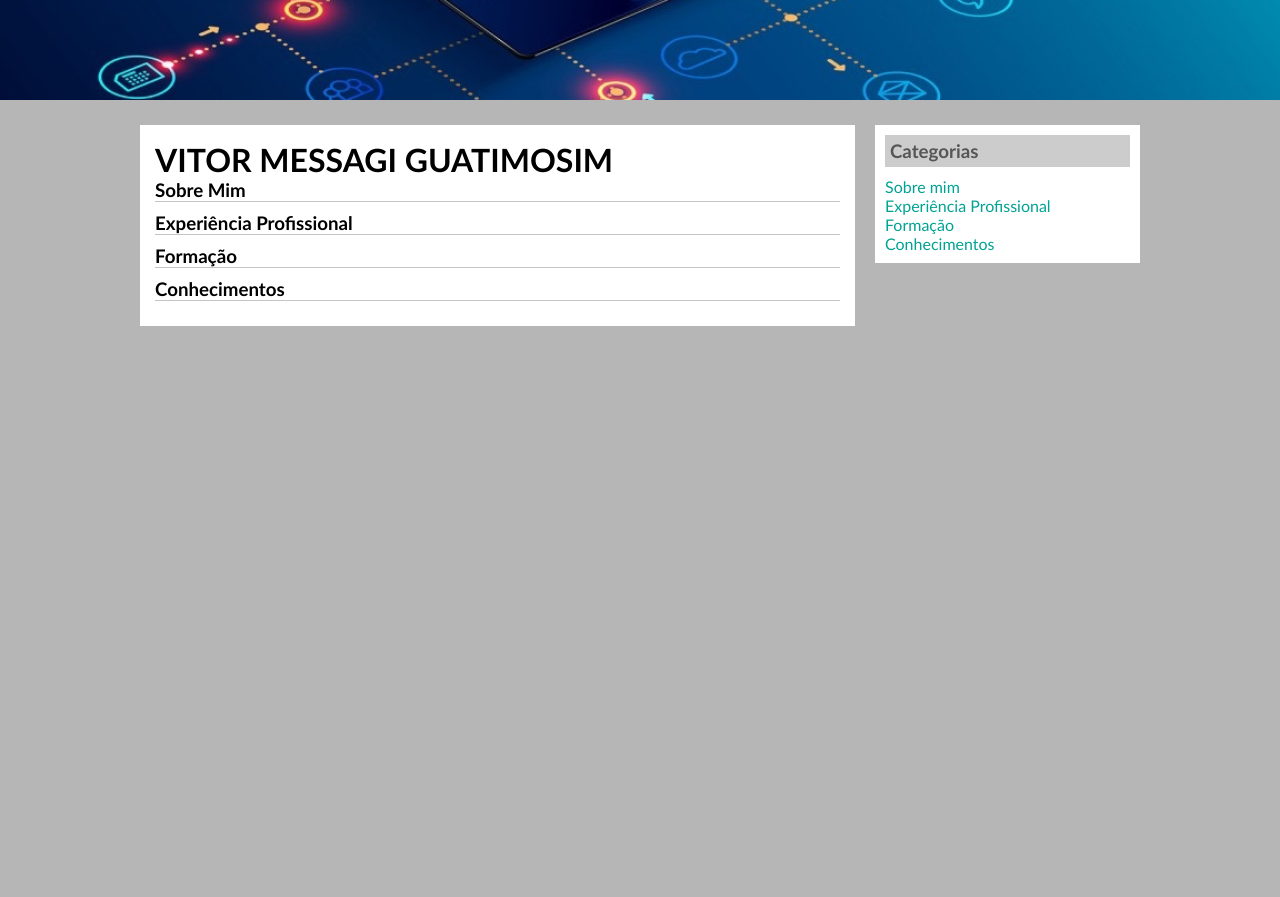
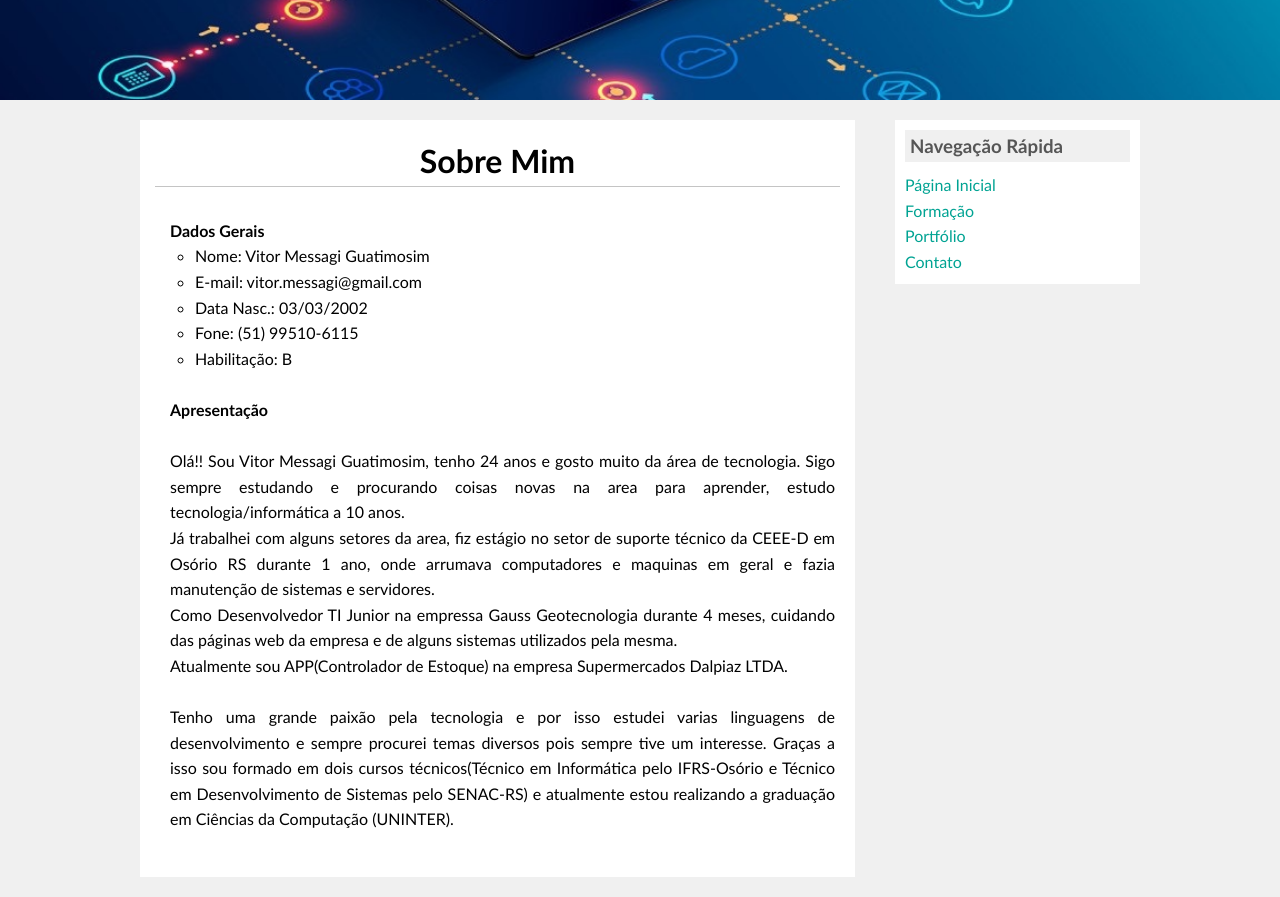
Before and after one commit to VitorGuatimosim/Portfolio-WEB-2026, a plain HTML site: page index.html in a window 1280 px wide. Shown: the part 500-1397 px from the top of the page. Before the commit the page ends 826 px from the top, so only its background shows below. Drawn offline with Linux system fonts and the light colour scheme.

Commit message:
Criação das páginas e inserção de conteúdo inicial
Foram realizadas algumas alterações na disposição do conteúdo nas páginas e inserido uma base de conteúdo para elas.

```diff
--- a/Css/style.css
+++ b/Css/style.css
@@ -3,7 +3,6 @@
 *{
     padding: 0;
     margin: 0;
-    /* box-sizing: border-box; */
 }
 
 /* GENERICOS */
@@ -19,7 +18,7 @@ TEXTO LINKS: #00A393
 body{
     font-size: 16px;
     font-family: 'Trebuchet MS', 'Lucida Sans Unicode', 'Lucida Grande', 'Lucida Sans', Arial, sans-serif;
-    background-color: #b6b6b6;
+    background-color: #F0F0F0;
     height: 100%;
 }
 
@@ -47,7 +46,7 @@ header h1{
 /* CONTENT */
 
 .content{
-    margin: 25px auto;
+    margin: 0 auto;
     width: 1000px;
 }
 
@@ -57,10 +56,31 @@ header h1{
     background-color: #FFFFFF;
     text-align: justify;
     padding: 15px;
+    line-height: 1.6;
+    margin: 20px 0;
 }
 
-.content-text h3{
+.content-text div{
+    padding: 5px;
+    margin-left: 10px;
+    margin-bottom: 25px;
+}
+
+.content-text h1{
+    text-align: center;
+}
+
+.content-text h1{
     border-bottom: 1px solid #C4C4C4;
+}
+
+.content-text p{
+    text-align: justify;
+}
+
+.content-text ul li{
+    margin-left: 25px;
+    list-style: circle;
 }
 
 /* RIGHT SIDE */
@@ -68,12 +88,21 @@ header h1{
 .content-right{
     width: 245px;
     float: right;
+    margin: 20px 0;
+}
+
+.content-right .nav-rapida{
     padding: 10px;
+    margin-bottom: 20px;
     background-color: #FFFFFF;
 }
 
+.content-right .nav-rapida a{
+    line-height: 1.6;
+}
+
 .content-right h3{
-    background-color: #CCCCCC;
+    background-color: #F0F0F0;
     color: #565656;
     padding: 5px;
 }
--- a/index.html
+++ b/index.html
@@ -11,39 +11,49 @@
     <header>
         <div class="header-content">
             <h1>Portfolio WEB 2026</h1>
+            <h1>VITOR MESSAGI GUATIMOSIM</h1>
         </div>
 
     </header>
 
     <div class="content">
         <div class="content-text">
-            <h1>VITOR MESSAGI GUATIMOSIM</h1>
+            <h1>Sobre Mim</h1>
+            <div>
+                <br><p><b>Dados Gerais</b></p>
+                <ul>
+                    <li><p>Nome: Vitor Messagi Guatimosim</p></li>
+                    <li><p>E-mail: vitor.messagi@gmail.com</p></li>
+                    <li><p>Data Nasc.: 03/03/2002</p></li>
+                    <li><p>Fone: (51) 99510-6115</p></li>
+                    <li><p>Habilitação: B</p></li>
+                </ul>
 
-            <div>
-                <h3 id="sobre_mim_text">Sobre Mim</h2>
-            </div>
+                <br><p><b>Apresentação</b></p><br>
+                <p>
+                    Olá!! Sou Vitor Messagi Guatimosim, tenho 24 anos e gosto muito da área de tecnologia. Sigo sempre estudando e procurando coisas novas na area para aprender, estudo tecnologia/informática a 10 anos.
+                    <br>Já trabalhei com alguns setores da area, fiz estágio no setor de suporte técnico da CEEE-D em Osório RS durante 1 ano,
+                    onde arrumava computadores e maquinas em geral e fazia manutenção de sistemas e servidores.
+                    <br> Como Desenvolvedor TI Junior na empressa Gauss Geotecnologia durante 4 meses, cuidando das páginas web da empresa e de alguns sistemas utilizados pela mesma.
+                    <br>Atualmente sou APP(Controlador de Estoque) na empresa Supermercados Dalpiaz LTDA.
 
-            <div>
-                <h3 id="experiencia_text">Experiência Profissional</h2>
-            </div>
-
-            <div>
-                <h3 id="formacao_text">Formação</h2>
-            </div>
-
-            <div>
-                <h3 id="conhecimento_text">Conhecimentos</h2>
+                    <br><br>
+                    Tenho uma grande paixão pela tecnologia e por isso estudei varias linguagens de desenvolvimento e sempre procurei temas diversos pois sempre tive um interesse.
+                    Graças a isso sou formado em dois cursos técnicos(Técnico em Informática pelo IFRS-Osório e Técnico em Desenvolvimento de Sistemas pelo SENAC-RS) e
+                    atualmente estou realizando a graduação em Ciências da Computação (UNINTER).
+                </p>
             </div>
         </div>
 
         <div class="content-right">
-            <h3>Categorias</h3>
-            <a href="#sobre_mim_text">Sobre mim</a><br>
-            <a href="#experiencia_text">Experiência Profissional</a><br>
-            <a href="#formacao_text">Formação</a><br>
-            <a href="#conhecimento_text">Conhecimentos</a>
+            <div class="nav-rapida">
+                <h3>Navegação Rápida</h3>
+                <a href="index.html">Página Inicial</a><br>
+                <a href="formacao.html">Formação</a><br>
+                <a href="portfolio.html">Portfólio</a><br>
+                <a href="contato.html">Contato</a><br>
+            </div>
         </div>
-
     </div>
 </body>
 </html>
```
Also changed, not shown: contato.html (added, +51 -0 lines), formacao.html (added, +57 -0 lines), portfolio.html (added, +38 -0 lines).
